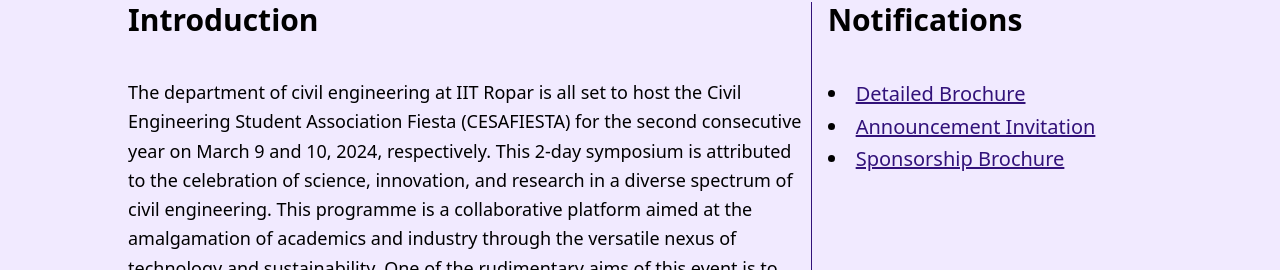
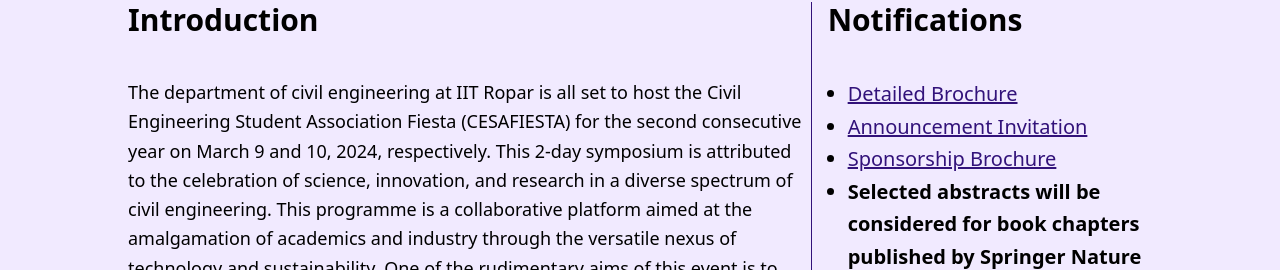
Before and after one commit to itspunkaj/CesaFiesta-React, a React (Vite) app: page / in a window 1280 px wide. Shown: the part 530-800 px from the top of the page. Built offline with nearby package versions, Linux system fonts and the light colour scheme.

Commit message:
Merge branch 'main' of https://github.com/itspunkaj/CesaFiesta-React

```diff
--- a/src/Pages/Abstract/Guidelines.jsx
+++ b/src/Pages/Abstract/Guidelines.jsx
@@ -25,7 +25,7 @@
           <li className="mt-4">The detailed guidelines for the abstract can be
            downloaded from the template file attached below. </li>
            <br></br>
-           <a className='text-firstColor hover:text-thirdColor hover:underline py-5' href='https://drive.google.com/file/d/1sSHDD6LFmFH5PfxLniYsuVoVNP97on6l/view?usp=drive_link' target="_blank" rel="noopener noreferrer">Template</a>
+           <a className='text-firstColor hover:text-thirdColor hover:underline py-5' href='https://docs.google.com/document/d/17MDViUaOx5lyYbl03wx7IfYrAIIFybhL/edit?usp=sharing&ouid=101417988739193132902&rtpof=true&sd=true' target="_blank" rel="noopener noreferrer">Template</a>
          </ol>
         </div>
       </div>
--- a/src/Pages/Home/Welcome.jsx
+++ b/src/Pages/Home/Welcome.jsx
@@ -22,10 +22,11 @@
         <div className="col-span-12 md:col-span-4 pl-4">
           <div className="text-3xl font-semibold">Notifications</div>
           <div className="my-10 text-xl leading-relaxed">
-            <ul className="list-disc list-inside">
+            <ul className="list-disc pl-5">
             <li><a className="underline text-firstColor font-medium" href='https://drive.google.com/file/d/14yjOkd-korM4az6QzWiU9iJTavwhAvRT/view?usp=sharing' target='blank_'>Detailed Brochure</a></li>
               <li><a className="underline text-firstColor font-medium" href='https://drive.google.com/file/d/113gES1EJMbyKRWXVystK-q9_XwNoPHl9/view?usp=sharing' target='blank_'>Announcement Invitation</a></li>
-              <li><a className="underline text-firstColor font-medium" href='https://drive.google.com/file/d/1zkMMuBF0aRp64Bf8JqZOoTLHBchT8bIB/view?usp=sharing' target='blank_'>Sponsorship Brochure</a></li>
+              <li><a className="underline text-firstColor font-medium" href='https://drive.google.com/file/d/1-JUP16EyJXwGb1rw_-URtaGwdcSpJMrm/view?usp=sharing' target='blank_'>Sponsorship Brochure</a></li>
+              <li className="font-bold">Selected abstracts will be considered for book chapters published by Springer Nature</li>
             </ul>
           </div>
         </div>
```
